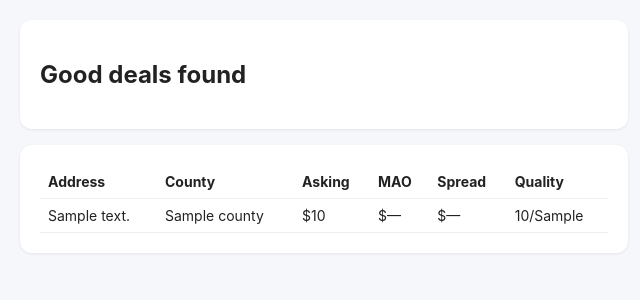
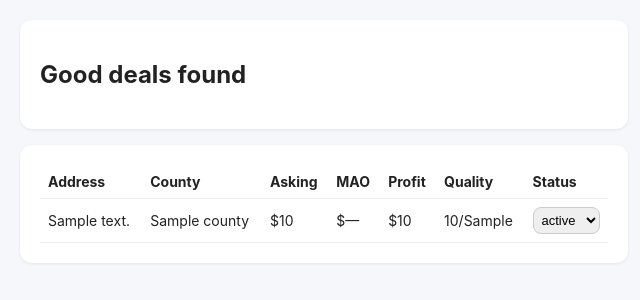
Before and after one commit to ceoace/Deal-finder, a Flask app: template templates/deals.html in a window 1280 px wide. Shown: the part 105-405 px from the top of the page, without its empty margins (316-956 px from the left). Run offline with Flask 3, Linux system fonts and the light colour scheme; the template is opened without the code that fills it: most values are stand-ins (such as "Sample title", 1, 10 or a date in 2020).

Commit message:
Update deals.html

```diff
--- a/templates/deals.html
+++ b/templates/deals.html
@@ -12,15 +12,25 @@
 {% else %}
 <div class="card">
     <table>
-        <tr><th>Address</th><th>County</th><th>Asking</th><th>MAO</th><th>Spread</th><th>Quality</th></tr>
+        <tr><th>Address</th><th>County</th><th>Asking</th><th>MAO</th><th>Profit</th><th>Quality</th><th>Status</th></tr>
         {% for d in deals %}
         <tr>
             <td>{{ d.address }}</td>
             <td>{{ d.county or '—' }}</td>
             <td>${{ '{:,.0f}'.format(d.asking_price) if d.asking_price else '—' }}</td>
             <td>${{ '{:,.0f}'.format(d.mao) if d.mao else '—' }}</td>
-            <td>${{ '{:,.0f}'.format(d.mao - d.asking_price) if d.mao and d.asking_price else '—' }}</td>
+            <td>{% if d.potential_profit is not none %}${{ '{:,.0f}'.format(d.potential_profit) }}{% else %}—{% endif %}</td>
             <td>{% if d.quality_score is not none %}{{ d.quality_score }}/{{ d.quality_max }}{% else %}—{% endif %}</td>
+            <td>
+                <form method="POST" action="{{ url_for('update_status', lead_id=d.id) }}">
+                    <input type="hidden" name="redirect_to" value="{{ request.path }}">
+                    <select name="status" onchange="this.form.submit()" style="padding:4px; font-size:13px;">
+                        {% for s in statuses %}
+                        <option value="{{ s }}" {% if d.status == s %}selected{% endif %}>{{ status_labels[s] }}</option>
+                        {% endfor %}
+                    </select>
+                </form>
+            </td>
         </tr>
         {% endfor %}
     </table>
```
